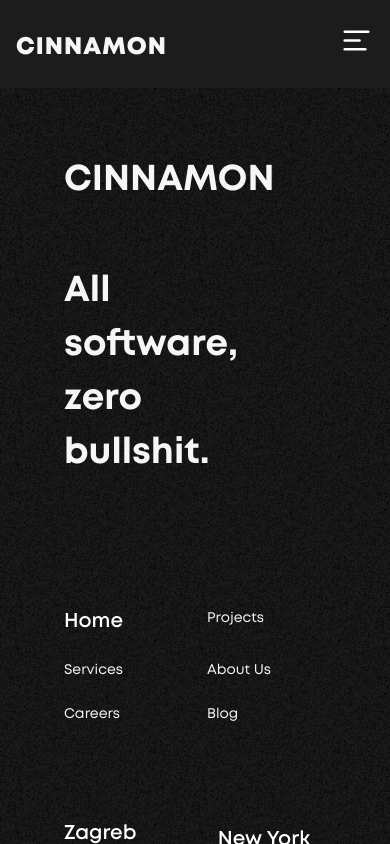
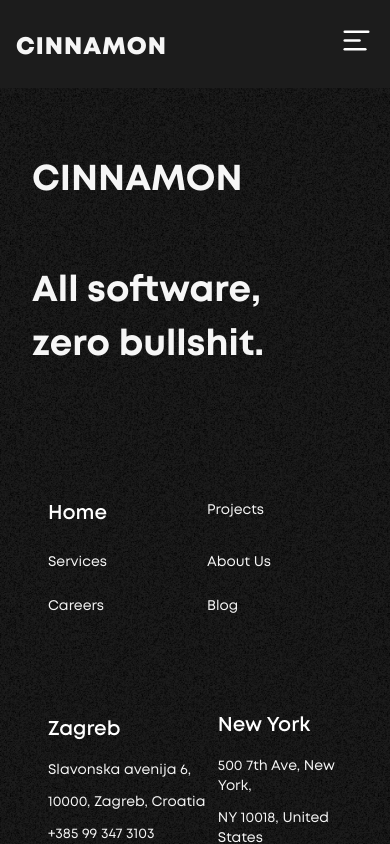
Before and after one commit to NNesta/cinnamon-agency-clone, a Next.js app: page /about in a window 390 px wide. Shown: the top 844 px of the page. Built offline with nearby package versions, Linux system fonts and the light colour scheme.

Commit message:
feat: adding dark color on clicking menu bar on mobile

```diff
--- a/components/CommunicationSection.jsx
+++ b/components/CommunicationSection.jsx
@@ -11,7 +11,7 @@ function CommunicationSection() {
         </p>
         <div className="flex lg:flex-row flex-col justify-between">
           <div className="flex flex-col gap-16 lg:max-w-[60%]">
-            <h1 className="text-[3rem] leading-[60px] lg:text-4xl font-mont-bold">
+            <h1 className="text-[3rem] leading-10 lg:text-4xl font-mont-bold">
               They’re consistent, and the communication is good.
             </h1>
             <p className="lg:max-w-[80%] font-mont">
--- a/components/Footer.jsx
+++ b/components/Footer.jsx
@@ -7,8 +7,8 @@ function Footer() {
   return (
     <div className="w-full">
       <div className='relative  w-full h-full bg-primaryBlack bg-[url("/assets/noise.png")] font-mont'>
-        <div className="container mx-auto px-12 lg:px-16 text-primaryWhite pt-32">
-          <div className="flex flex-col lg:flex-row gap-16 lg:justify-between max-w-[60%] lg:max-w-[90%] px-4 py-8 ">
+        <div className="container mx-auto px-8 lg:px-16 text-primaryWhite pt-32">
+          <div className="flex flex-col lg:flex-row gap-16 lg:justify-between  py-8 ">
             <h1 className="text-4xl font-mont-bold">CINNAMON</h1>
             <h1 className="text-4xl font-mont-bold leading-normal max-w-[80%]">
               All software, zero bullshit.
--- a/components/NavBar.jsx
+++ b/components/NavBar.jsx
@@ -34,6 +34,7 @@ function NavBar() {
 
   const clickHandler = () => {
     setNav(!nav);
+    setBgColor("bg-primaryBlack")
   };
 
   return (
```
